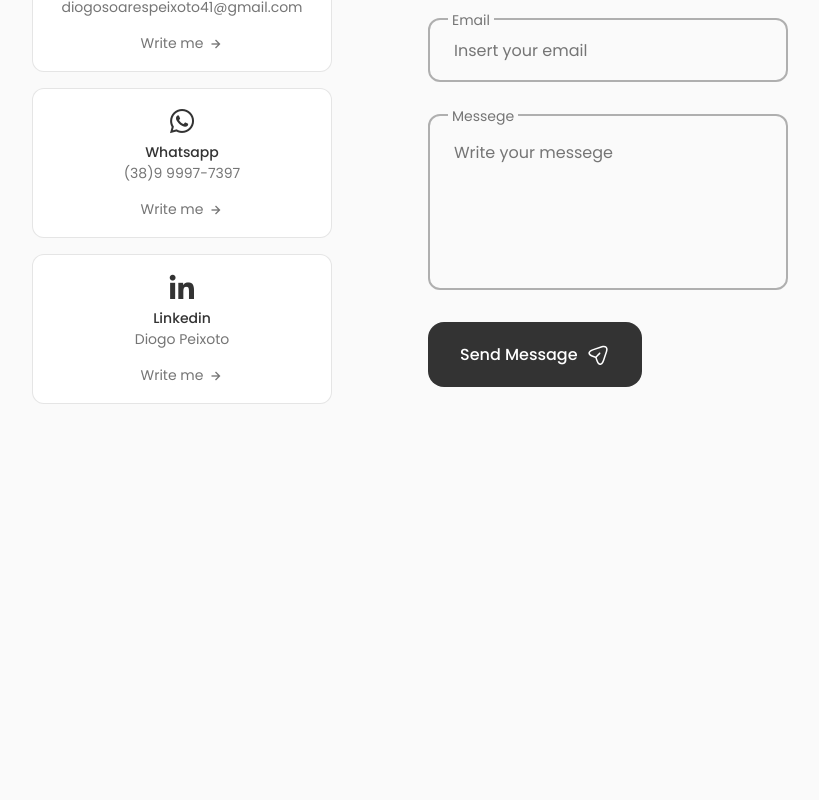
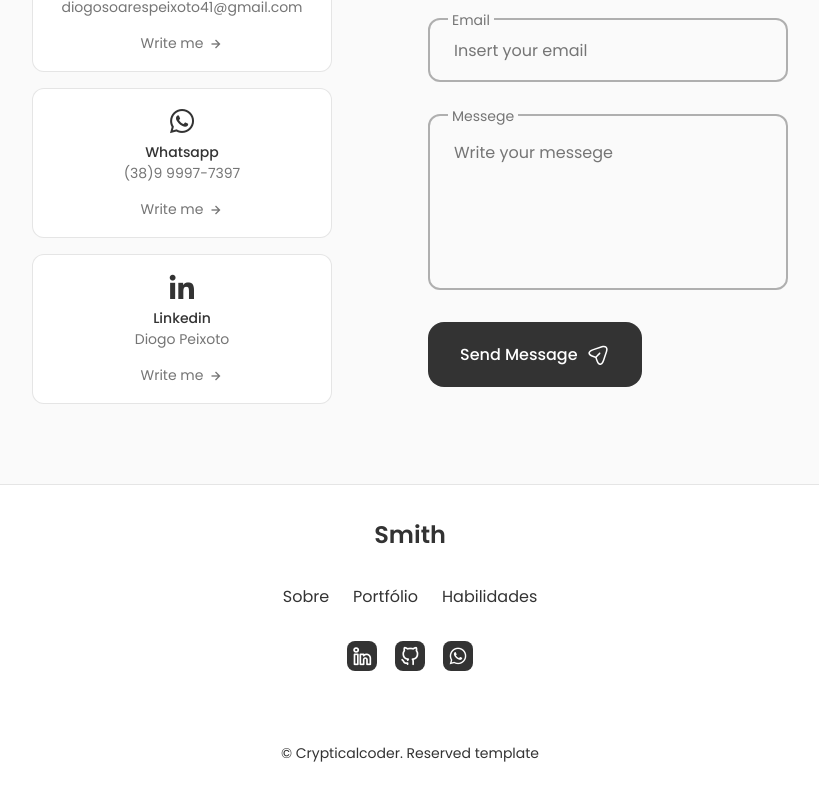
Before and after one commit to Diogo-Peixoto/Portfolio-React, a React (Vite) app: page / in a window 1280 px wide. Shown: the part 2948-3748 px from the top of the page, without its empty margins (230-1049 px from the left). Before the commit the page ends 3432 px from the top, so only its background shows below. Built offline with nearby package versions, Linux system fonts and the light colour scheme.

Commit message:
componet footer complet

```diff
--- a/src/App.tsx
+++ b/src/App.tsx
@@ -1,6 +1,7 @@
 import "./App.css"
 import { About } from "./components/About"
 import { Contact } from "./components/Contact"
+import { Footer } from "./components/Footer"
 import { Header } from "./components/Header"
 import { Home } from "./components/Home"
 import { Qualification } from "./components/Qualification"
@@ -18,6 +19,7 @@ function App() {
         <Skills />
         <Qualification />
         <Contact />
+        <Footer />
       </main>
     </>
   )
--- /dev/null
+++ b/src/components/Footer/index.tsx
@@ -0,0 +1,35 @@
+import { FooterStyle } from "./style"
+
+export const  Footer = ()=>{
+    return(
+        <FooterStyle>
+            <div className="container">
+                <h2>Smith</h2>
+
+                <ul>
+                    <li>
+                        <a href="#about">Sobre</a>
+                    </li>
+
+                    <li>
+                        <a href="#portfolio">Portfólio</a>
+                    </li>
+
+                    <li>
+                        <a href="#skills">Habilidades</a>
+                    </li>
+                </ul>
+
+                <div>
+                    <a href="https://www.linkedin.com/in/diogo-soares-peixoto/" target="_blank"><i className="uil uil-linkedin-alt" /></a>
+
+                    <a href="https://github.com/Diogo-Peixoto" target="_blank"><i className="uil uil-github-alt"></i></a>
+
+                    <a href="https://web.whatsapp.com/send/?phone=5538999977397" target="_blank"><i className="uil uil-whatsapp"></i></a>
+                </div>
+
+                <span>&#169; Crypticalcoder. Reserved template</span>
+            </div>
+        </FooterStyle>
+    )
+}
--- /dev/null
+++ b/src/components/Footer/style.ts
@@ -0,0 +1,62 @@
+import styled from "styled-components";
+
+export const FooterStyle = styled.section`
+    background-color: var(--container-color);
+    border-top: 1px solid rgba(0, 0, 0, 0.1);
+
+    & > div{
+        padding: 2rem 0 6rem;
+
+        > div{
+            display: flex;
+            justify-content: center;
+            column-gap: 1.125rem;
+
+
+            a{
+                background-color: var(--title-color);
+                color: var(--container-color);
+                font-size: 1.25rem;
+                border-radius: 0.5rem;
+                display: inline-flex;
+                justify-content: center;
+
+                height: 30px;
+                width: 30px;
+            }
+        }
+    }
+
+    h2 , a {
+        color: var(--title-color);
+    }
+
+    h2{
+        text-align: center;
+        margin-bottom: var(--mb-2);
+    }
+
+
+    ul{
+        display: flex;
+        justify-content: center;
+        column-gap: 1.5rem;
+        margin-bottom: var(--mb-2);
+
+        a:hover{
+            color: var(--title-color-dark);
+        }
+    }
+
+    span{
+        display: block;
+        margin-top: 4.5rem;
+        color: var(--title-color);
+        text-align: center;
+        font-size: var(--small-font-size);
+    }
+
+    @media screen and (max-width: 992px) {
+
+    }
+`
```
